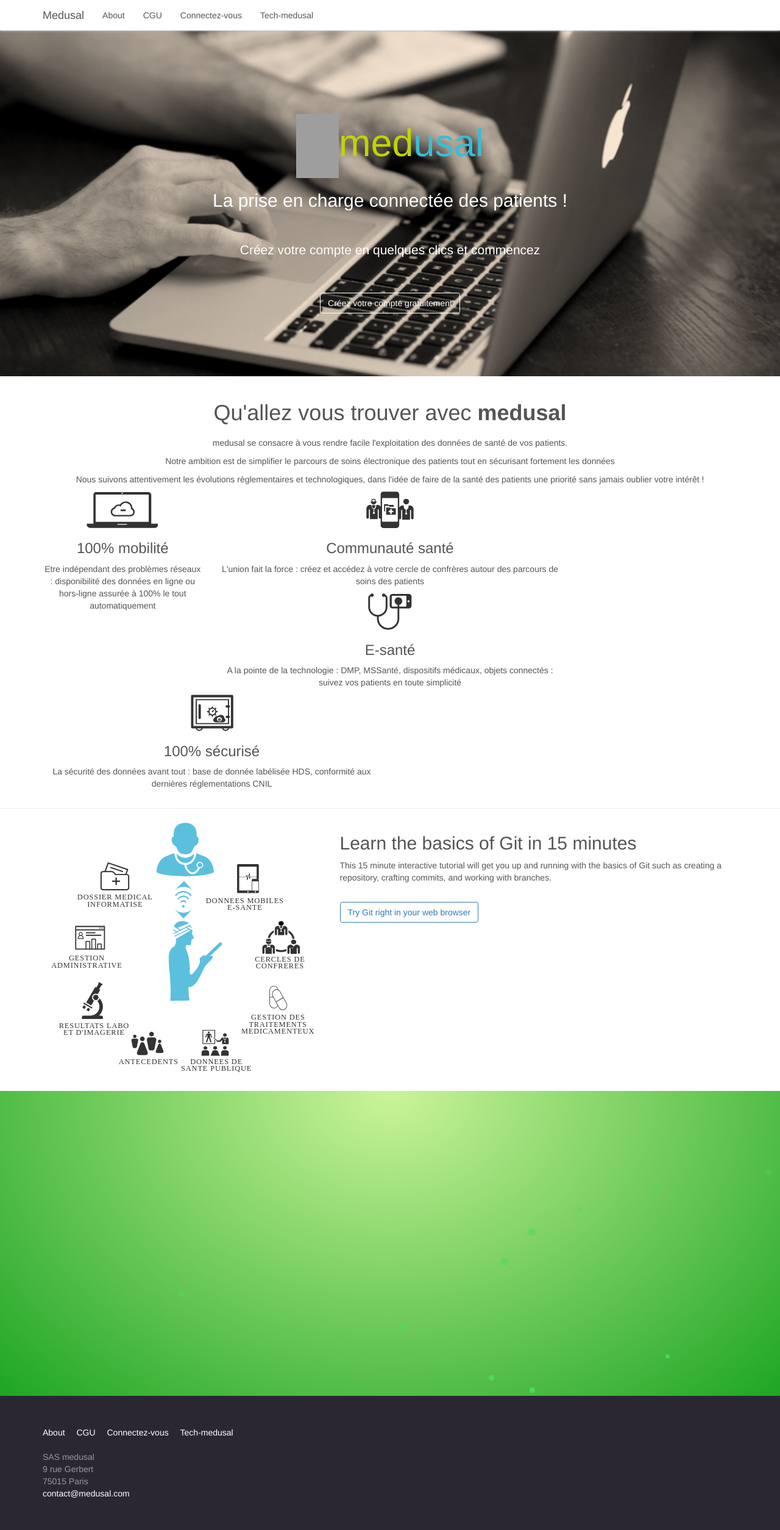
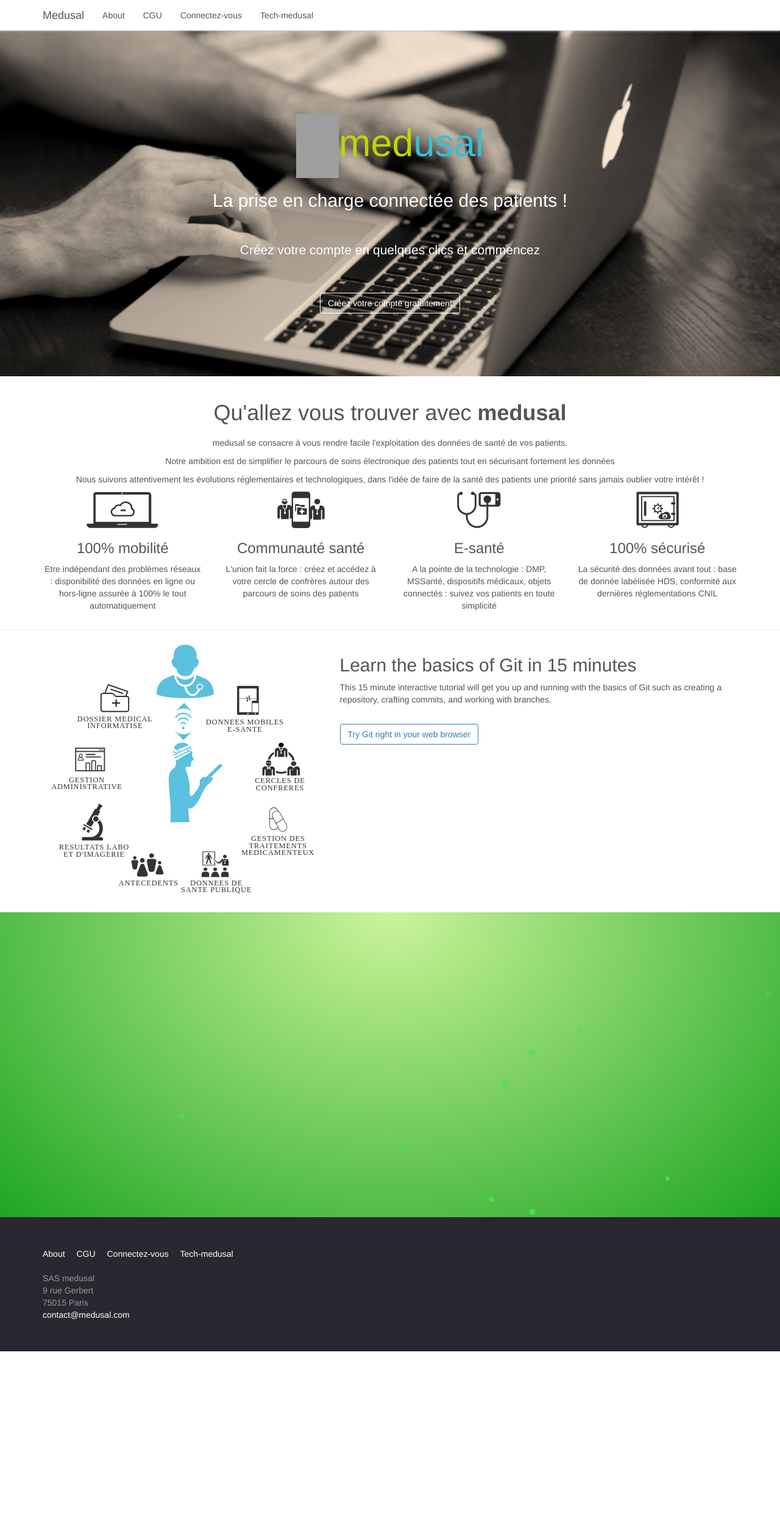
Before and after one commit to medusal/medusal.github.io, a Jekyll site: the page built from index.html, in a window 1280 px wide. Shown: the whole page at 61% size. Built offline with Jekyll 4.4.1, drawn with Linux system fonts in a browser that asks for light colours; after the commit the page ends 2216 px from its top, so only the background shows below that; grey boxes are pictures that could not be loaded.

Commit message:
Update index.html

```diff
--- a/index.html
+++ b/index.html
@@ -30,17 +30,17 @@ layout: home
         <h3>100% mobilité</h3>
         <p>Etre indépendant des problèmes réseaux : disponibilité des données en ligne ou hors-ligne assurée à 100% le tout automatiquement</p>
       </div>
-      <div class="col-xs-12 col-md-6 col-sm-3">
+      <div class="col-xs-12 col-md-3 col-sm-6">
         <img src="css/img/home/community.svg" height="60px" />
         <h3>Communauté santé</h3>
         <p>L'union fait la force : créez et accédez à votre cercle de confrères autour des parcours de soins des patients</p>
       </div>
-      <div class="col-xs-12 col-md-6 col-sm-3">
+      <div class="col-xs-12 col-md-3 col-sm-6">
         <img src="css/img/home/e-health.svg" height="60px" />
         <h3>E-santé</h3>
         <p>A la pointe de la technologie : DMP, MSSanté, dispositifs médicaux, objets connectés : suivez vos patients en toute simplicité</p>
       </div>
-      <div class="col-xs-12 col-md-6 col-sm-3">
+      <div class="col-xs-12 col-md-3 col-sm-6">
         <img src="css/img/home/secure.svg" height="60px" />
         <h3>100% sécurisé</h3>
         <p>La sécurité des données avant tout : base de donnée labélisée HDS, conformité aux dernières réglementations CNIL</p>
```
